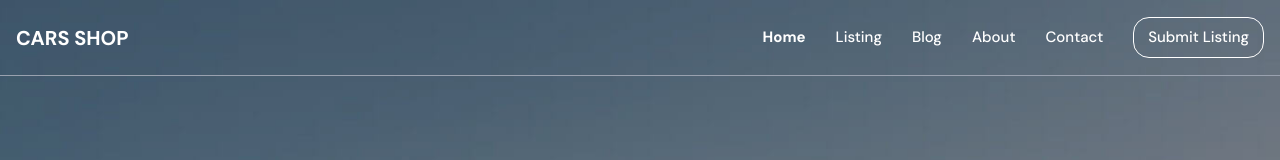
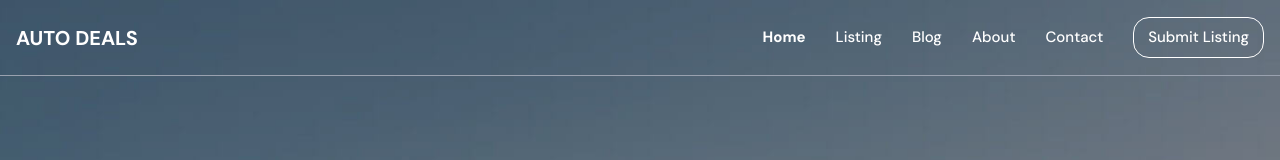
Before and after one commit to Jurayev311/Car-shop, a React (Vite) app: page / in a window 1280 px wide. Shown: the top 160 px of the page. Built offline with nearby package versions, Linux system fonts and the light colour scheme.

Commit message:
updated title logo

```diff
--- a/src/components/header/Header.jsx
+++ b/src/components/header/Header.jsx
@@ -25,7 +25,7 @@ const Header = () => {
       <div className='container'>
         <nav className='flex items-center justify-between h-[75px]'>
           <Link to='/'>
-            <h2 className='uppercase font-bold text-xl'>Cars Shop</h2>
+            <h2 className='uppercase font-bold text-xl'>Auto Deals</h2>
           </Link>
 
           <ul className='flex items-center gap-[30px] text-[15px] font-medium'>
```
